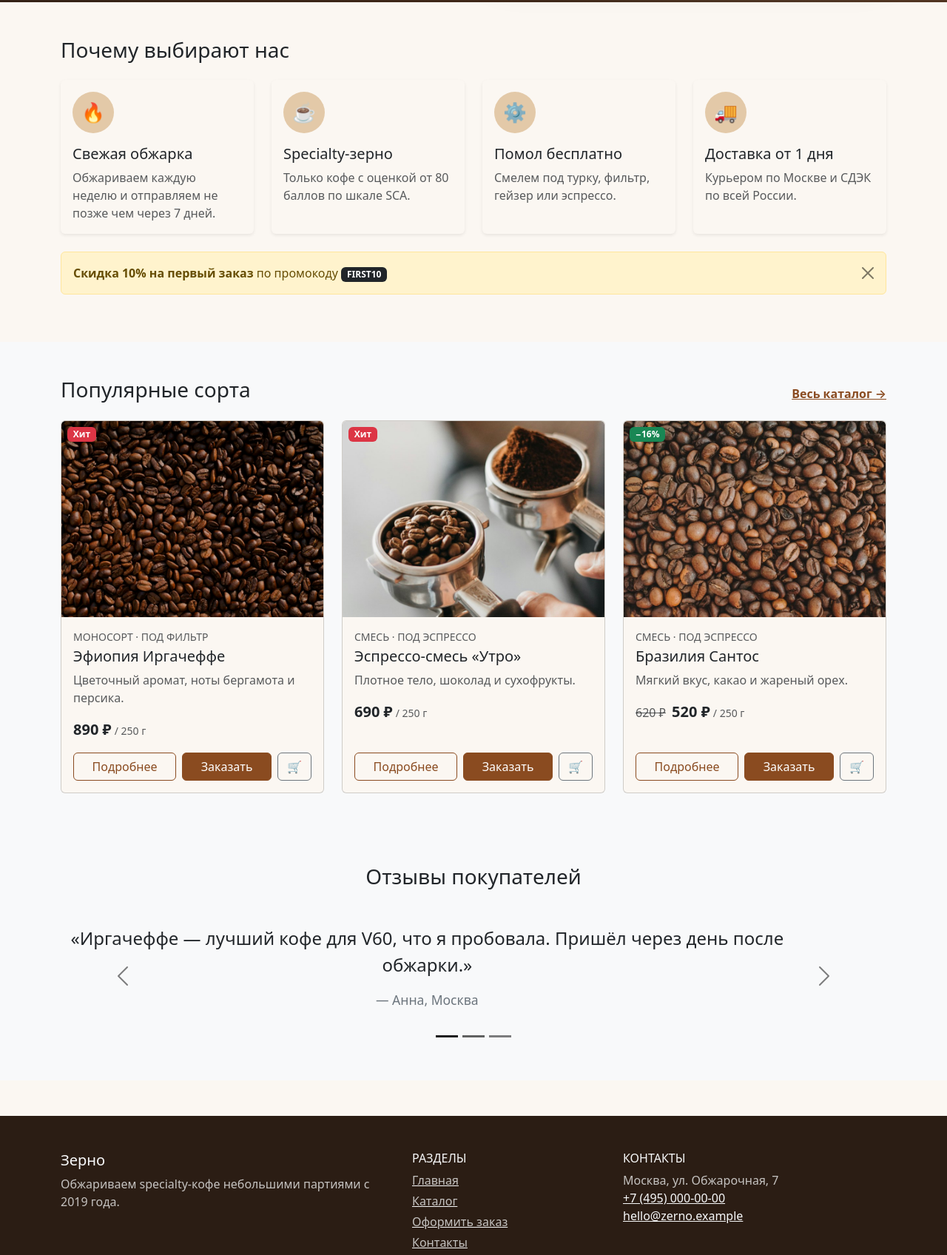
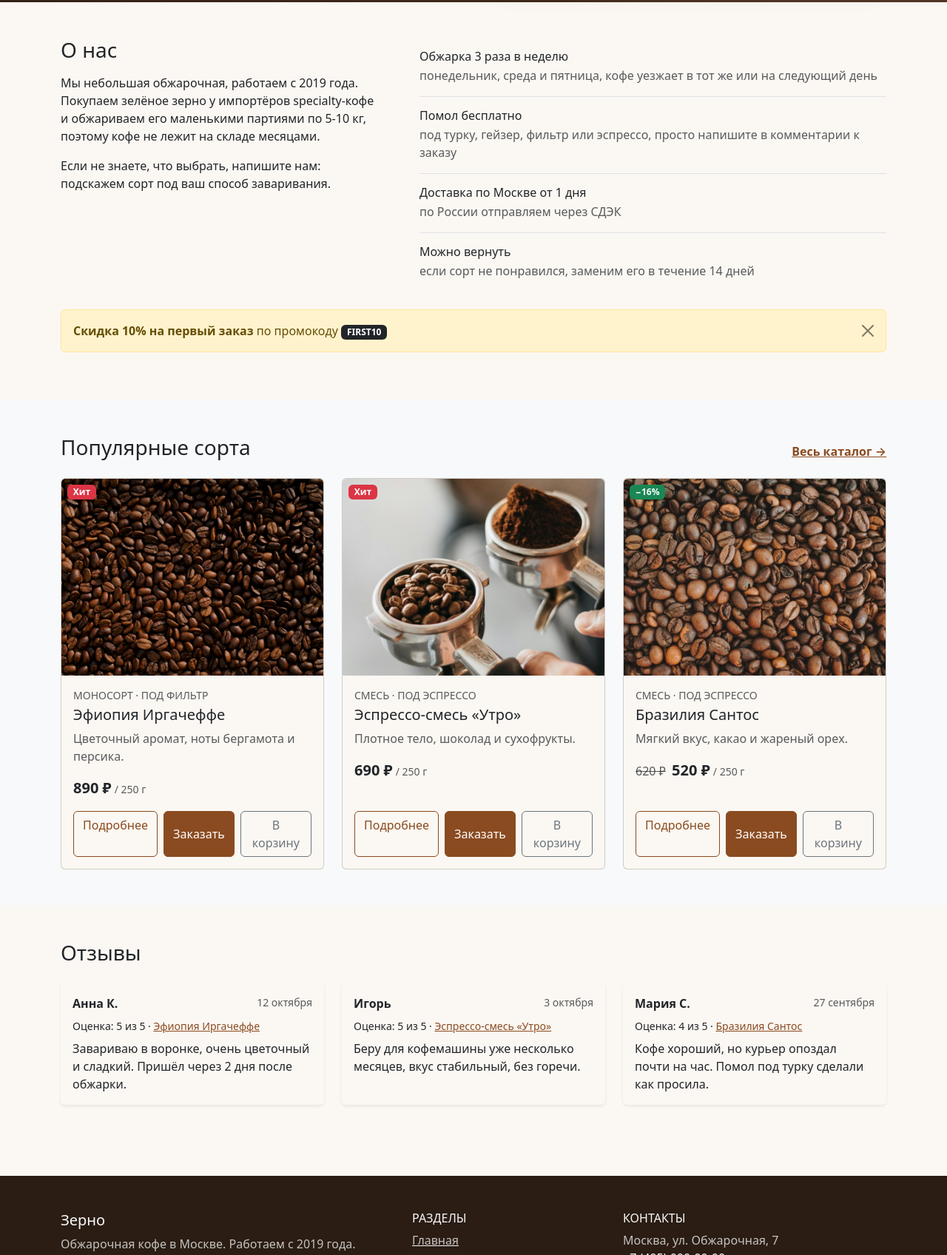
Before and after one commit to kikimor0607/kr2-bootstrap-shop, a plain HTML site: page index.html in a window 1280 px wide. Shown: the part 550-2246 px from the top of the page at 74% size. Drawn offline with Linux system fonts and the light colour scheme.

Commit message:
fix: replace emoji, simplify texts and README

```diff
--- a/css/custom.css
+++ b/css/custom.css
@@ -1,8 +1,5 @@
-/* =========================================================
-   custom.css — точечная настройка проекта поверх Bootstrap.
-   Подключается ПОСЛЕ bootstrap.min.css, поэтому может
-   переопределять его стили. Bootstrap здесь не дублируется.
-   ========================================================= */
+/* custom.css: свои стили поверх Bootstrap.
+   Подключается после bootstrap.min.css, чтобы можно было переопределять его стили. */
 
 /* 1. Фирменные цвета проекта */
 :root {
@@ -12,7 +9,7 @@
   --brand-accent: #e3c9a8;
   --brand-cream: #fbf7f2;
 
-  /* Цвет ссылок и фокуса Bootstrap — в тон проекта */
+  /* цвет ссылок и фокуса Bootstrap в тон проекта */
   --bs-link-color: var(--brand-primary);
   --bs-link-color-rgb: 138, 75, 32;
   --bs-link-hover-color: var(--brand-primary-dark);
@@ -83,19 +80,7 @@ body {
     linear-gradient(135deg, var(--brand-coffee) 0%, #4a2e1c 100%);
 }
 
-/* 5. Преимущества */
-.advantage-card__icon {
-  display: inline-flex;
-  align-items: center;
-  justify-content: center;
-  width: 56px;
-  height: 56px;
-  border-radius: 50%;
-  background-color: var(--brand-accent);
-  font-size: 1.6rem;
-}
-
-/* 6. Карточки товаров: собственная модификация card */
+/* 5. Карточки товаров: собственная модификация card */
 .product-card {
   overflow: hidden;
   transition: transform 0.2s ease, box-shadow 0.2s ease;
@@ -122,7 +107,7 @@ body {
   opacity: 0.6;
 }
 
-/* 7. Каталог: фильтры прилипают при прокрутке на больших экранах */
+/* 6. Каталог: фильтры прилипают при прокрутке на больших экранах */
 @media (min-width: 992px) {
   .filters-card {
     position: sticky;
@@ -148,7 +133,7 @@ body {
   background-color: var(--brand-primary);
 }
 
-/* 8. Видимый фокус полей формы в фирменном цвете */
+/* 7. Видимый фокус полей формы в фирменном цвете */
 .form-control:focus,
 .form-select:focus,
 .form-check-input:focus {
@@ -156,7 +141,7 @@ body {
   box-shadow: 0 0 0 0.25rem rgba(138, 75, 32, 0.25);
 }
 
-/* 9. Вкладки и аккордеон */
+/* 8. Вкладки и аккордеон */
 .nav-tabs .nav-link {
   color: var(--brand-primary);
 }
@@ -172,7 +157,7 @@ body {
   --bs-accordion-btn-focus-box-shadow: 0 0 0 0.25rem rgba(138, 75, 32, 0.25);
 }
 
-/* 10. Страница заказа и контакты */
+/* 9. Страница заказа и контакты */
 .progress-coffee {
   background-color: var(--brand-primary);
 }
@@ -191,12 +176,7 @@ body {
   background-size: 48px 48px;
 }
 
-/* 11. Карусель отзывов */
-#reviewsCarousel .carousel-indicators {
-  margin-bottom: 0;
-}
-
-/* 12. Уменьшение анимаций по настройке системы */
+/* 10. Уменьшение анимаций по настройке системы */
 @media (prefers-reduced-motion: reduce) {
   .product-card {
     transition: none;
--- a/index.html
+++ b/index.html
@@ -3,7 +3,7 @@
 <head>
   <meta charset="UTF-8">
   <meta name="viewport" content="width=device-width, initial-scale=1.0">
-  <title>Зерно — кофе свежей обжарки | Bootstrap</title>
+  <title>Зерно | кофе свежей обжарки</title>
   <meta name="description" content="Интернет-магазин кофе свежей обжарки «Зерно», версия на Bootstrap: specialty-зерно, эспрессо-смеси, доставка.">
   <link rel="stylesheet" href="vendor/bootstrap/css/bootstrap.min.css">
   <link rel="stylesheet" href="css/custom.css">
@@ -39,11 +39,10 @@
       <div class="container">
         <div class="row align-items-center g-4 g-lg-5">
           <div class="col-12 col-lg-6">
-            <span class="badge rounded-pill text-bg-light mb-3">Обжарочная specialty-кофе</span>
-            <h1 class="display-5 fw-bold text-white">Кофе свежей обжарки с доставкой</h1>
+            <h1 class="display-5 fw-bold text-white">Свежеобжаренный кофе в зёрнах</h1>
             <p class="lead text-white text-opacity-75 my-4">
-              Обжариваем зерно небольшими партиями каждую неделю
-              и отправляем его в течение двух дней после обжарки.
+              Обжариваем три раза в неделю в Москве. Можно заказать доставку
+              или забрать самому из шоурума на Таганке.
             </p>
             <div class="d-flex flex-wrap gap-3">
               <a class="btn btn-accent btn-lg" href="catalog.html">Перейти в каталог</a>
@@ -59,43 +58,37 @@
 
     <section class="py-5" id="advantages" aria-labelledby="advantages-title">
       <div class="container">
-        <h2 class="h3 mb-4" id="advantages-title">Почему выбирают нас</h2>
-        <div class="row g-4">
-          <div class="col-12 col-md-6 col-lg-3">
-            <div class="card h-100 border-0 shadow-sm advantage-card">
-              <div class="card-body">
-                <div class="advantage-card__icon mb-3" aria-hidden="true">🔥</div>
-                <h3 class="h5">Свежая обжарка</h3>
-                <p class="card-text text-body-secondary mb-0">Обжариваем каждую неделю и отправляем не позже чем через 7 дней.</p>
-              </div>
-            </div>
+        <div class="row g-4 g-lg-5">
+          <div class="col-12 col-lg-5">
+            <h2 class="h3 mb-3" id="advantages-title">О нас</h2>
+            <p>
+              Мы небольшая обжарочная, работаем с 2019 года. Покупаем зелёное зерно
+              у импортёров specialty-кофе и обжариваем его маленькими партиями по 5-10 кг,
+              поэтому кофе не лежит на складе месяцами.
+            </p>
+            <p class="mb-0">
+              Если не знаете, что выбрать, напишите нам: подскажем сорт под ваш способ заваривания.
+            </p>
           </div>
-          <div class="col-12 col-md-6 col-lg-3">
-            <div class="card h-100 border-0 shadow-sm advantage-card">
-              <div class="card-body">
-                <div class="advantage-card__icon mb-3" aria-hidden="true">☕</div>
-                <h3 class="h5">Specialty-зерно</h3>
-                <p class="card-text text-body-secondary mb-0">Только кофе с оценкой от 80 баллов по шкале SCA.</p>
-              </div>
-            </div>
-          </div>
-          <div class="col-12 col-md-6 col-lg-3">
-            <div class="card h-100 border-0 shadow-sm advantage-card">
-              <div class="card-body">
-                <div class="advantage-card__icon mb-3" aria-hidden="true">⚙️</div>
-                <h3 class="h5">Помол бесплатно</h3>
-                <p class="card-text text-body-secondary mb-0">Смелем под турку, фильтр, гейзер или эспрессо.</p>
-              </div>
-            </div>
-          </div>
-          <div class="col-12 col-md-6 col-lg-3">
-            <div class="card h-100 border-0 shadow-sm advantage-card">
-              <div class="card-body">
-                <div class="advantage-card__icon mb-3" aria-hidden="true">🚚</div>
-                <h3 class="h5">Доставка от 1 дня</h3>
-                <p class="card-text text-body-secondary mb-0">Курьером по Москве и СДЭК по всей России.</p>
-              </div>
-            </div>
+          <div class="col-12 col-lg-7">
+            <ul class="list-group list-group-flush advantages-list">
+              <li class="list-group-item px-0 py-3">
+                <h3 class="h6 mb-1">Обжарка 3 раза в неделю</h3>
+                <p class="text-body-secondary mb-0">понедельник, среда и пятница, кофе уезжает в тот же или на следующий день</p>
+              </li>
+              <li class="list-group-item px-0 py-3">
+                <h3 class="h6 mb-1">Помол бесплатно</h3>
+                <p class="text-body-secondary mb-0">под турку, гейзер, фильтр или эспрессо, просто напишите в комментарии к заказу</p>
+              </li>
+              <li class="list-group-item px-0 py-3">
+                <h3 class="h6 mb-1">Доставка по Москве от 1 дня</h3>
+                <p class="text-body-secondary mb-0">по России отправляем через СДЭК</p>
+              </li>
+              <li class="list-group-item px-0 py-3">
+                <h3 class="h6 mb-1">Можно вернуть</h3>
+                <p class="text-body-secondary mb-0">если сорт не понравился, заменим его в течение 14 дней</p>
+              </li>
+            </ul>
           </div>
         </div>
         <div class="alert alert-warning alert-dismissible fade show mt-4" role="alert">
@@ -124,7 +117,7 @@
                 <div class="d-flex gap-2 mt-auto">
                   <a class="btn btn-outline-primary flex-fill" href="product.html">Подробнее</a>
                   <button class="btn btn-primary flex-fill" type="button" data-bs-toggle="modal" data-bs-target="#orderModal">Заказать</button>
-                  <button class="btn btn-outline-secondary" type="button" data-cart-add aria-label="Добавить в корзину" title="В корзину">🛒</button>
+                  <button class="btn btn-outline-secondary" type="button" data-cart-add aria-label="Добавить в корзину">В корзину</button>
                 </div>
               </div>
             </article>
@@ -141,7 +134,7 @@
                 <div class="d-flex gap-2 mt-auto">
                   <a class="btn btn-outline-primary flex-fill" href="product.html">Подробнее</a>
                   <button class="btn btn-primary flex-fill" type="button" data-bs-toggle="modal" data-bs-target="#orderModal">Заказать</button>
-                  <button class="btn btn-outline-secondary" type="button" data-cart-add aria-label="Добавить в корзину" title="В корзину">🛒</button>
+                  <button class="btn btn-outline-secondary" type="button" data-cart-add aria-label="Добавить в корзину">В корзину</button>
                 </div>
               </div>
             </article>
@@ -158,7 +151,7 @@
                 <div class="d-flex gap-2 mt-auto">
                   <a class="btn btn-outline-primary flex-fill" href="product.html">Подробнее</a>
                   <button class="btn btn-primary flex-fill" type="button" data-bs-toggle="modal" data-bs-target="#orderModal">Заказать</button>
-                  <button class="btn btn-outline-secondary" type="button" data-cart-add aria-label="Добавить в корзину" title="В корзину">🛒</button>
+                  <button class="btn btn-outline-secondary" type="button" data-cart-add aria-label="Добавить в корзину">В корзину</button>
                 </div>
               </div>
             </article>
@@ -167,43 +160,46 @@
       </div>
     </section>
 
-    <section class="py-5 bg-body-tertiary" id="reviews" aria-labelledby="reviews-title">
+    <section class="py-5" id="reviews" aria-labelledby="reviews-title">
       <div class="container">
-        <h2 class="h3 text-center mb-4" id="reviews-title">Отзывы покупателей</h2>
-        <div class="carousel slide carousel-dark" id="reviewsCarousel" data-bs-ride="carousel">
-          <div class="carousel-indicators">
-            <button class="active" type="button" data-bs-target="#reviewsCarousel" data-bs-slide-to="0" aria-current="true" aria-label="Отзыв 1"></button>
-            <button type="button" data-bs-target="#reviewsCarousel" data-bs-slide-to="1" aria-label="Отзыв 2"></button>
-            <button type="button" data-bs-target="#reviewsCarousel" data-bs-slide-to="2" aria-label="Отзыв 3"></button>
-          </div>
-          <div class="carousel-inner pb-4">
-            <div class="carousel-item active">
-              <blockquote class="blockquote text-center px-5 py-4 mb-0">
-                <p class="fs-4">«Иргачеффе — лучший кофе для V60, что я пробовала. Пришёл через день после обжарки.»</p>
-                <footer class="blockquote-footer mt-2">Анна, Москва</footer>
-              </blockquote>
-            </div>
-            <div class="carousel-item">
-              <blockquote class="blockquote text-center px-5 py-4 mb-0">
-                <p class="fs-4">«Беру смесь «Утро» для кофемашины уже полгода. Стабильно вкусно, без горечи.»</p>
-                <footer class="blockquote-footer mt-2">Игорь, Казань</footer>
-              </blockquote>
-            </div>
-            <div class="carousel-item">
-              <blockquote class="blockquote text-center px-5 py-4 mb-0">
-                <p class="fs-4">«Помогли подобрать помол под турку, ответили в чате за пару минут.»</p>
-                <footer class="blockquote-footer mt-2">Мария, Тверь</footer>
-              </blockquote>
+        <h2 class="h3 mb-4" id="reviews-title">Отзывы</h2>
+        <div class="row g-4">
+          <div class="col-12 col-md-4">
+            <div class="card h-100 border-0 shadow-sm">
+              <div class="card-body">
+                <div class="d-flex justify-content-between mb-2">
+                  <span class="fw-semibold">Анна К.</span>
+                  <span class="small text-body-secondary">12 октября</span>
+                </div>
+                <p class="small mb-2">Оценка: 5 из 5 · <a href="product.html">Эфиопия Иргачеффе</a></p>
+                <p class="card-text mb-0">Завариваю в воронке, очень цветочный и сладкий. Пришёл через 2 дня после обжарки.</p>
+              </div>
             </div>
           </div>
-          <button class="carousel-control-prev" type="button" data-bs-target="#reviewsCarousel" data-bs-slide="prev">
-            <span class="carousel-control-prev-icon" aria-hidden="true"></span>
-            <span class="visually-hidden">Предыдущий</span>
-          </button>
-          <button class="carousel-control-next" type="button" data-bs-target="#reviewsCarousel" data-bs-slide="next">
-            <span class="carousel-control-next-icon" aria-hidden="true"></span>
-            <span class="visually-hidden">Следующий</span>
-          </button>
+          <div class="col-12 col-md-4">
+            <div class="card h-100 border-0 shadow-sm">
+              <div class="card-body">
+                <div class="d-flex justify-content-between mb-2">
+                  <span class="fw-semibold">Игорь</span>
+                  <span class="small text-body-secondary">3 октября</span>
+                </div>
+                <p class="small mb-2">Оценка: 5 из 5 · <a href="product.html">Эспрессо-смесь «Утро»</a></p>
+                <p class="card-text mb-0">Беру для кофемашины уже несколько месяцев, вкус стабильный, без горечи.</p>
+              </div>
+            </div>
+          </div>
+          <div class="col-12 col-md-4">
+            <div class="card h-100 border-0 shadow-sm">
+              <div class="card-body">
+                <div class="d-flex justify-content-between mb-2">
+                  <span class="fw-semibold">Мария С.</span>
+                  <span class="small text-body-secondary">27 сентября</span>
+                </div>
+                <p class="small mb-2">Оценка: 4 из 5 · <a href="product.html">Бразилия Сантос</a></p>
+                <p class="card-text mb-0">Кофе хороший, но курьер опоздал почти на час. Помол под турку сделали как просила.</p>
+              </div>
+            </div>
+          </div>
         </div>
       </div>
     </section>
@@ -214,7 +210,7 @@
       <div class="row g-4">
         <div class="col-12 col-md-5">
           <h2 class="h5">Зерно</h2>
-          <p class="text-light text-opacity-75 mb-0">Обжариваем specialty-кофе небольшими партиями с 2019 года.</p>
+          <p class="text-light text-opacity-75 mb-0">Обжарочная кофе в Москве. Работаем с 2019 года.</p>
         </div>
         <div class="col-6 col-md-3">
           <h2 class="h6 text-uppercase">Разделы</h2>
@@ -235,7 +231,7 @@
         </div>
       </div>
       <hr class="border-light border-opacity-25 my-4">
-      <p class="small text-light text-opacity-75 mb-0">&copy; 2026 Зерно. Учебный проект КР №2 — Bootstrap.</p>
+      <p class="small text-light text-opacity-75 mb-0">&copy; 2026 Зерно. Учебный проект, КР №2 (Bootstrap).</p>
     </div>
   </footer>
 
@@ -248,7 +244,7 @@
             <button class="btn-close" type="button" data-bs-dismiss="modal" aria-label="Закрыть"></button>
           </div>
           <div class="modal-body">
-            <p class="text-body-secondary small">Оставьте контакты — менеджер перезвонит и уточнит детали заказа.</p>
+            <p class="text-body-secondary small">Оставьте контакты, менеджер перезвонит и уточнит детали заказа.</p>
             <div class="row g-3">
               <div class="col-12">
                 <label class="form-label" for="modal-name">Имя <span class="text-danger">*</span></label>
@@ -314,7 +310,7 @@
   <div class="toast-container position-fixed bottom-0 end-0 p-3">
     <div class="toast align-items-center text-bg-dark border-0" id="cartToast" role="status" aria-live="polite" aria-atomic="true">
       <div class="d-flex">
-        <div class="toast-body">Товар добавлен в корзину ☕</div>
+        <div class="toast-body">Товар добавлен в корзину</div>
         <button class="btn-close btn-close-white me-2 m-auto" type="button" data-bs-dismiss="toast" aria-label="Закрыть"></button>
       </div>
     </div>
```
Also changed, not shown: catalog.html (+14 -14 lines), contacts.html (+6 -6 lines), order.html (+7 -7 lines), product.html (+15 -15 lines), 1 other file.
